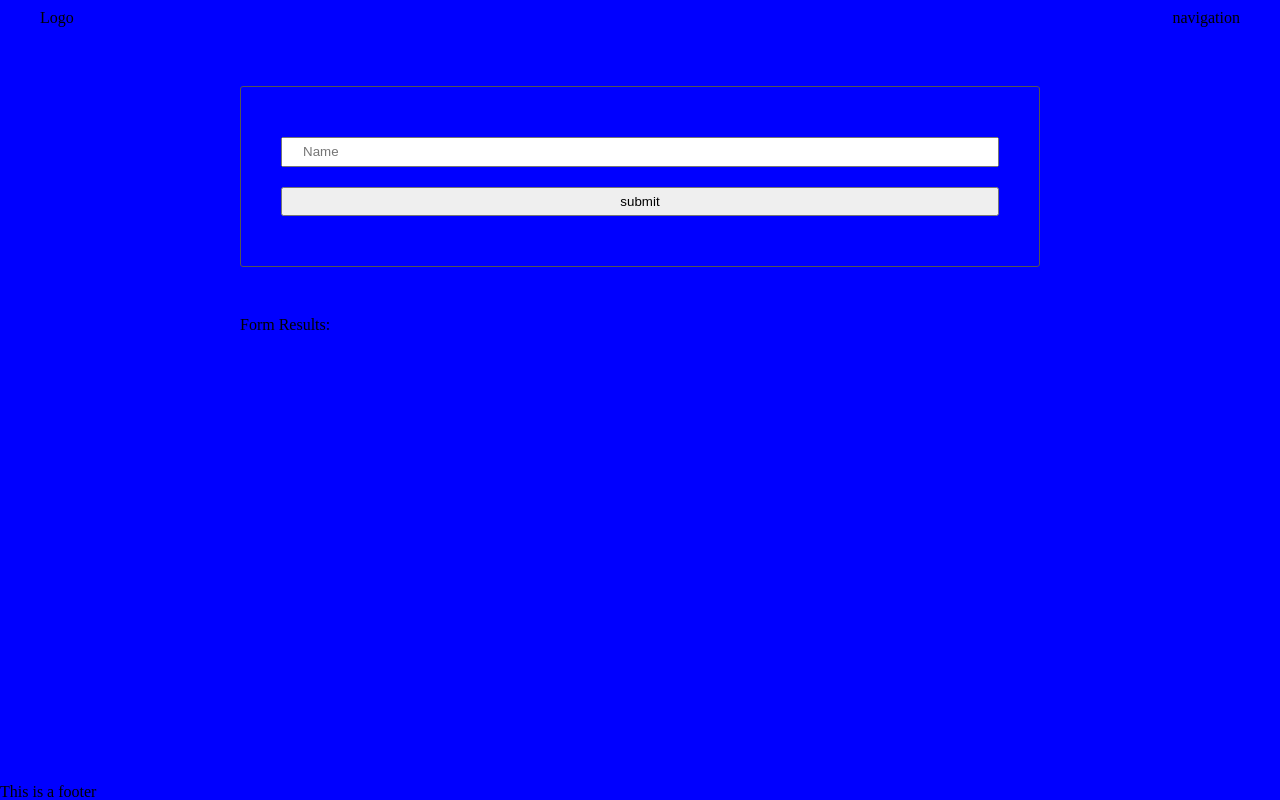
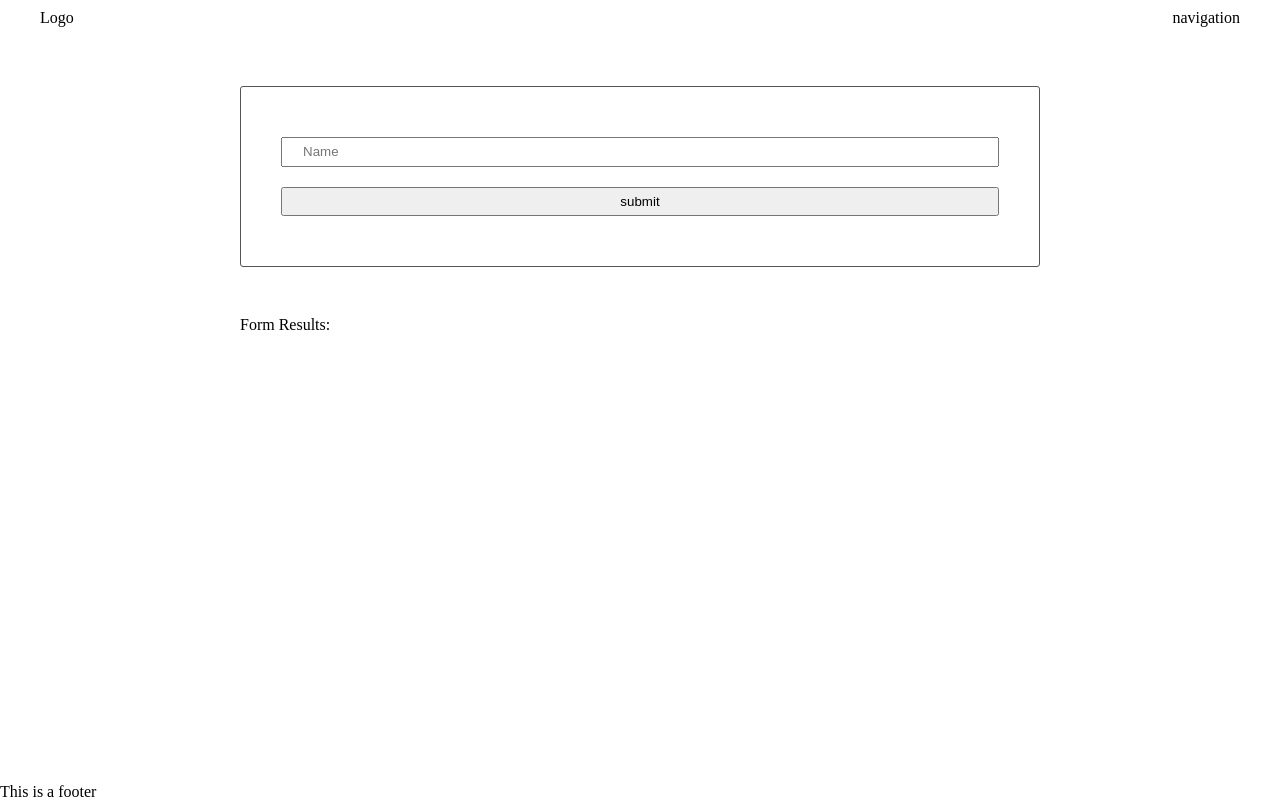
Before and after one commit to Pate87/boilerplate-for-prod-api-masterserver-beta-v-2, a website built with webpack: page src/client/views/index.html in a window 1280 px wide. Built offline with nearby package versions, Linux system fonts and the light colour scheme.

Commit message:
changing and adding dotenv function to server.js

```diff
--- a/package.json
+++ b/package.json
@@ -14,6 +14,8 @@
   "description": "",
   "dependencies": {
     "aylien_textapi": "^0.7.0",
+    "dotenv": "^8.2.0",
+    "dotenv-webpack": "^1.8.0",
     "express": "^4.17.1",
     "mini-css-extract-plugin": "^0.9.0",
     "optimize-css-assets-webpack-plugin": "^5.0.3",
--- a/src/client/styles/base.scss
+++ b/src/client/styles/base.scss
@@ -2,7 +2,7 @@ body {
     display: flex;
     flex-direction: column;
     min-height: 100vh;
-    background-color: blue;
+    // background-color: blue;
 }
 
 main {
```
Also changed, not shown: 1 other file.
